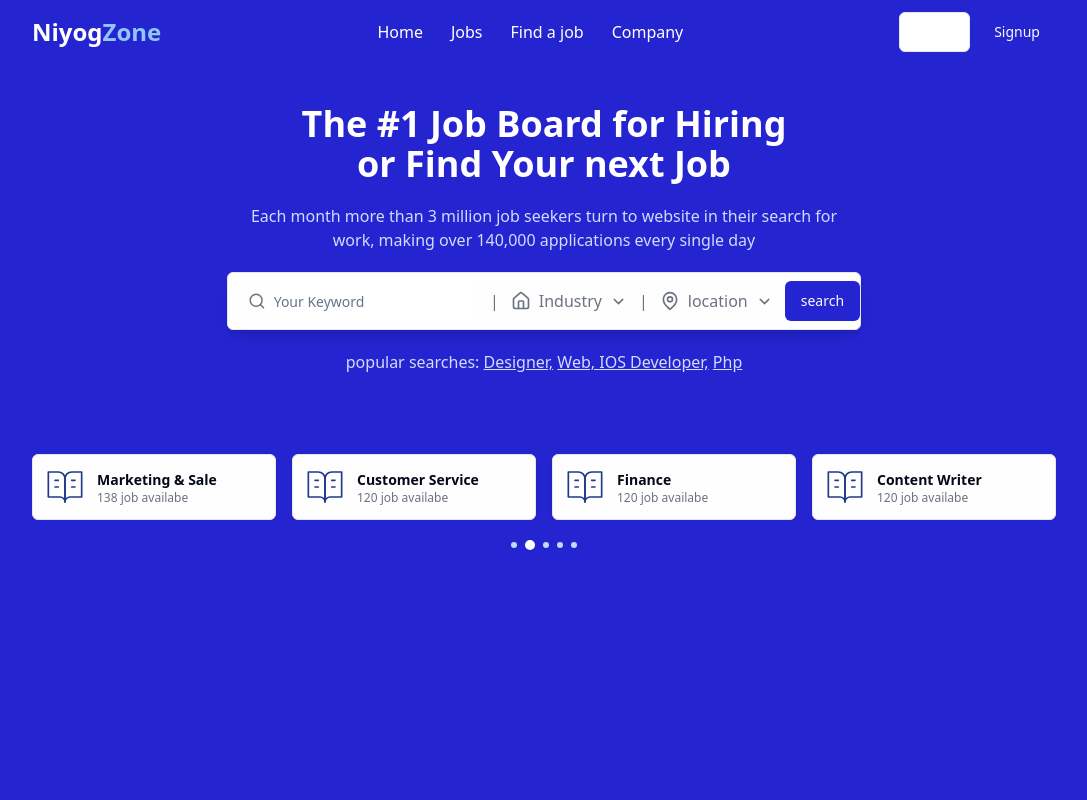
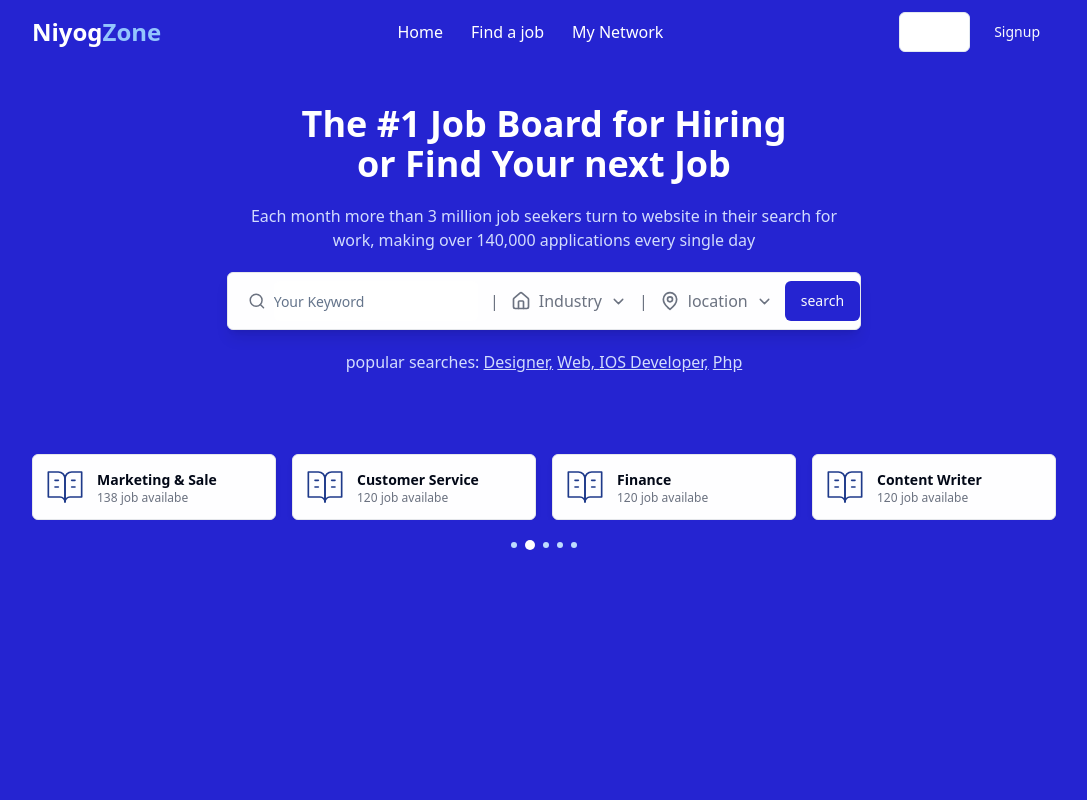
Before and after one commit to farah-jannat/niyog-zone, a React (Vite) app in the folder frontend/: page / in a window 1280 px wide. Shown: the top 800 px of the page, without its empty margins (96-1183 px from the left). Built offline with nearby package versions, Linux system fonts and the light colour scheme; no server answers.

Commit message:
fix: add my network

```diff
--- a/frontend/src/components/shared/Navbar.jsx
+++ b/frontend/src/components/shared/Navbar.jsx
@@ -57,13 +57,10 @@ const Navbar = () => {
                   <Link to="/">Home</Link>
                 </li>
                 <li>
-                  <Link to="/jobs">Jobs</Link>
+                  <Link to="/jobs">Find a job</Link>
                 </li>
                 <li>
-                  <Link to="/browse">Find a job</Link>
-                </li>
-                <li>
-                  <Link to="/browse">Company</Link>
+                  <Link to="/company">My Network</Link>
                 </li>
               </>
             )}
--- a/frontend/src/components/shared/Navbar_two.jsx
+++ b/frontend/src/components/shared/Navbar_two.jsx
@@ -60,7 +60,7 @@ const Navbar_two = () => {
                   <Link to="/browse">Find a job</Link>
                 </li>
                 <li>
-                  <Link to="/browse">Company</Link>
+                  <Link to="/browse">My Network</Link>
                 </li>
               </>
             )}
```
